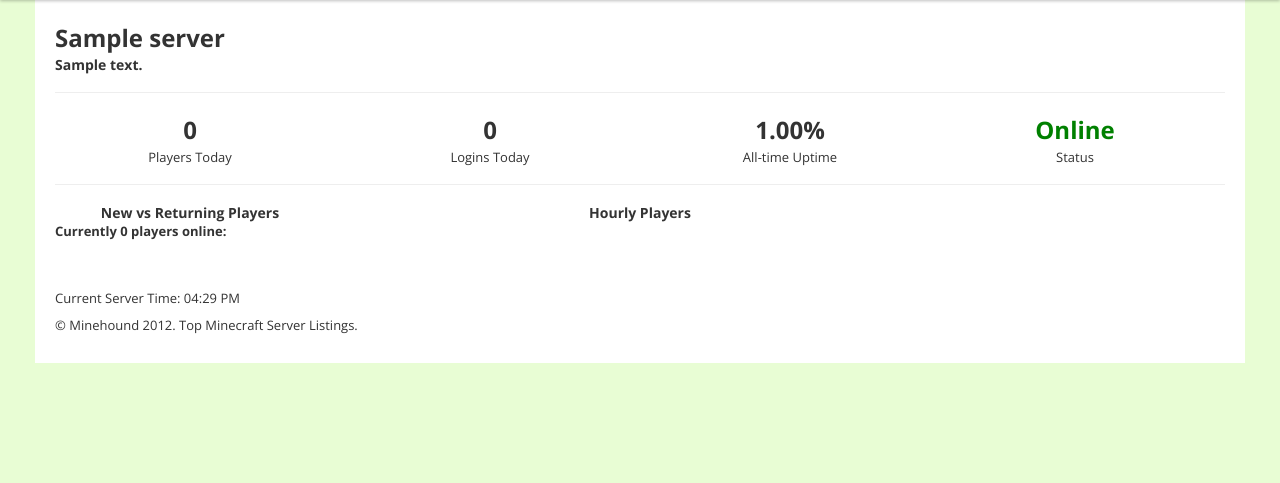
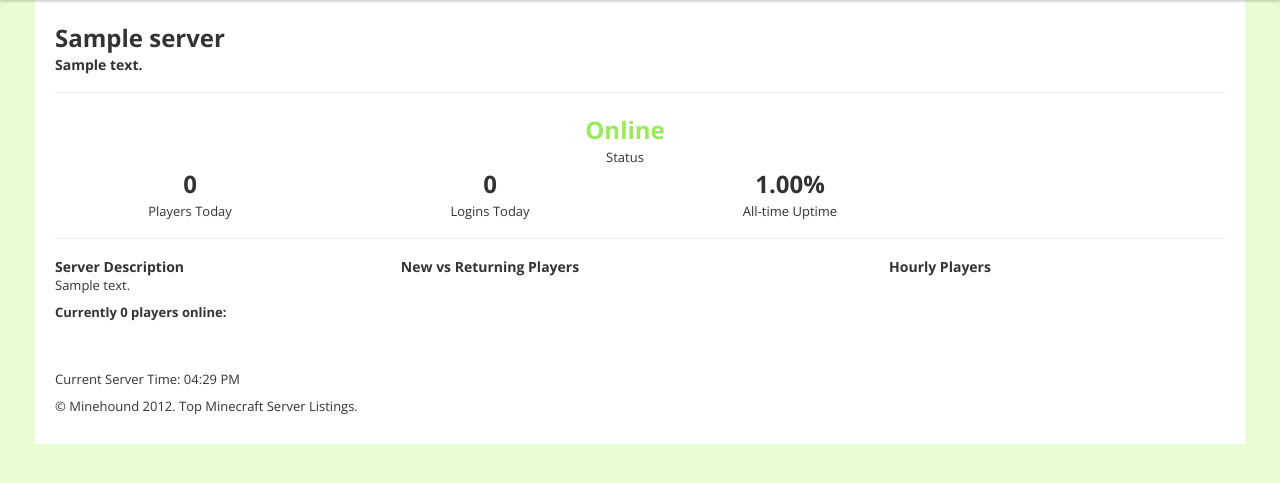
Before and after one commit to adambratt/MineHound, a Django app: page /server/view/1/ in a window 1280 px wide. Shown: the part 57-540 px from the top of the page. Run offline with Django 3.2, Linux system fonts and the light colour scheme; tables that the repository leaves empty hold one stand-in row (values such as "Sample post"); data that the repository does not hold is empty; parts of the project's set-up code (start-up, migrations or seed data) failed here and were passed over; some libraries are stand-ins or nearby versions.

Commit message:
server addition

```diff
--- a/minehound/templates/server_view.html
+++ b/minehound/templates/server_view.html
@@ -5,6 +5,10 @@
 <h4>{{server.address}}</h4>
 <hr>
 <div class="row">
+    <div class="3" style='text-align: center;'>
+        {% if server.status %}<h2 style='color: #9aea5a;'>Online</h2>{% else %}<h2 style='color: red;'>Offline</h2>{% endif %}
+        Status
+    </div>
     <div class="span3" style="text-align: center;">
         <h2>{{server.today_players}}</h2>
         Players Today
@@ -17,15 +21,14 @@
         <h2>{{server.uptime}}%</h2>
         All-time Uptime
     </div>
-    <div class="3" style='text-align: center;'>
-        {% if server.status %}<h2 style='color: green;'>Online</h2>{% else %}<h2 style='color: red;'>Offline</h2>{% endif %}
-        Status
-    </div>
 </div>
 <hr>
 <div class="row">
     <div class="span3">
-
+        <h4>Server Description</h4>
+        <p>
+            {{server.description|default:"No description has been entered"}}
+        </p>
     </div>
     <div class="span3" style="text-align: center;">
         <h4>New vs Returning Players</h4>
```
